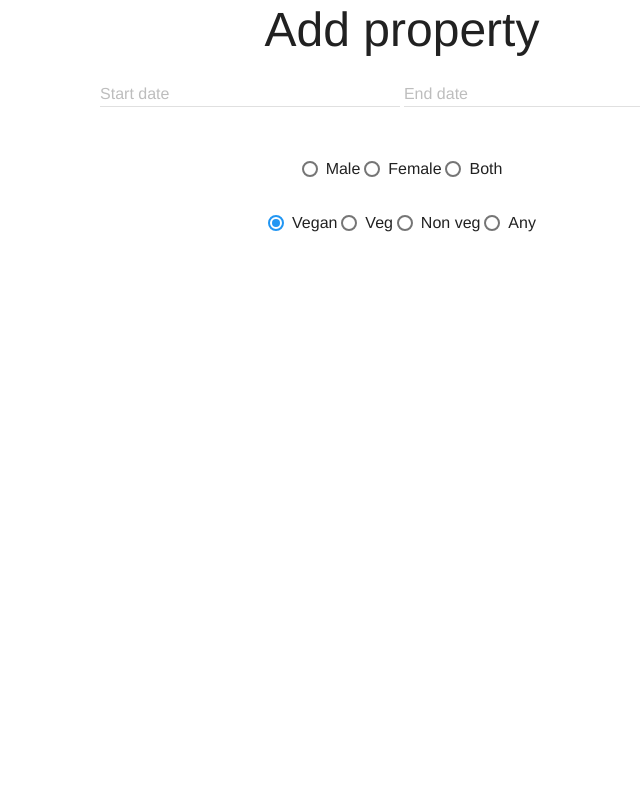
After one commit to yupitsaditya/ghar, a Flask app: page /add in a window 1280 px wide. The commit adds this page. Shown: the whole page, without its empty margins (238-878 px from the left). Run offline with Flask 2, Linux system fonts and the light colour scheme.

Commit message:
Added index page and add property page

```diff
--- a/application/routes.py
+++ b/application/routes.py
@@ -6,6 +6,7 @@ from flask import render_template
 def index():
     return render_template("index.html", index=True )
 
-@app.route("/home")
+
+@app.route("/add")
 def home():
-    return render_template("home.html", index=True )
+    return render_template("add_property.html")
--- a/application/static/css/main.css
+++ b/application/static/css/main.css
@@ -1,6 +1,4 @@
 body{
-    /* background-color: aliceblue; */
-    /* padding: 20px; */
     margin: 0;
 
 }
@@ -14,5 +12,10 @@ body{
     padding: 20px;
     display: grid;
     grid-template-columns: 1fr 1fr 1fr;
-    grid-gap: 20px;
+    grid-gap: 80px;
 }
+
+.gender{
+    padding: 30px;
+    justify-items: space-evenly;
+}
--- /dev/null
+++ b/application/templates/add_property.html
@@ -0,0 +1,74 @@
+<!DOCTYPE html>
+<html lang="en">
+
+<head>
+    <title>Home</title>
+    <meta charset="UTF-8">
+    <meta name="viewport" content="width=device-width, initial-scale=1.0">
+    <link rel="stylesheet" href="../static/css/main.css">
+    <link rel="stylesheet" href="https://fonts.googleapis.com/icon?family=Material+Icons">
+    <!-- <link rel="stylesheet" href="https://code.getmdl.io/1.3.0/material.indigo-pink.min.css"> -->
+    <link rel="stylesheet" href="https://code.getmdl.io/1.3.0/material.blue-light_blue.min.css" />
+    <script defer src="https://code.getmdl.io/1.3.0/material.min.js"></script>
+
+
+</head>
+
+<body>
+    <div class="property-form" style="text-align: center;">
+        <!-- Textfield with Floating Label -->
+        <div style="font-size: 48px; padding: 20px;">Add property</div>
+
+        <form action="#">
+            <div class="mdl-textfield mdl-js-textfield mdl-textfield--floating-label">
+                <input class="mdl-textfield__input" type="text" id="sd">
+                <label class="mdl-textfield__label" for="sd">Start date</label>
+
+            </div>
+            <div class="mdl-textfield mdl-js-textfield mdl-textfield--floating-label">
+                <input class="mdl-textfield__input" type="text" id="ed">
+                <label class="mdl-textfield__label" for="ed">End date</label>
+            </div>
+            <br>
+            <div class="gender">
+                <label class="mdl-radio mdl-js-radio mdl-js-ripple-effect" for="option-1">
+                    <input type="radio" id="option-1" class="mdl-radio__button" name="options" value="1" checked>
+                    <span class="mdl-radio__label">Male</span>
+                </label>
+                <label class="mdl-radio mdl-js-radio mdl-js-ripple-effect" for="option-2">
+                    <input type="radio" id="option-2" class="mdl-radio__button" name="options" value="2">
+                    <span class="mdl-radio__label">Female</span>
+                </label>
+                <label class="mdl-radio mdl-js-radio mdl-js-ripple-effect" for="option-3">
+                    <input type="radio" id="option-3" class="mdl-radio__button" name="options" value="3">
+                    <span class="mdl-radio__label">Both</span>
+                </label>
+            </div>
+            <div class="food">
+                <label class="mdl-radio mdl-js-radio mdl-js-ripple-effect" for="option-1">
+                    <input type="radio" id="option-1" class="mdl-radio__button" name="options" value="1" checked>
+                    <span class="mdl-radio__label">Vegan</span>
+                </label>
+                <label class="mdl-radio mdl-js-radio mdl-js-ripple-effect" for="option-2">
+                    <input type="radio" id="option-2" class="mdl-radio__button" name="options" value="2">
+                    <span class="mdl-radio__label">Veg</span>
+                </label>
+                <label class="mdl-radio mdl-js-radio mdl-js-ripple-effect" for="option-3">
+                    <input type="radio" id="option-3" class="mdl-radio__button" name="options" value="3">
+                    <span class="mdl-radio__label">Non veg</span>
+                </label>
+                <label class="mdl-radio mdl-js-radio mdl-js-ripple-effect" for="option-3">
+                    <input type="radio" id="option-3" class="mdl-radio__button" name="options" value="3">
+                    <span class="mdl-radio__label">Any</span>
+                </label>
+            </div>
+        </form>
+
+
+
+
+    </div>
+
+</body>
+
+</html>
```
Also changed, not shown: application/templates/index.html (+5 -4 lines).
